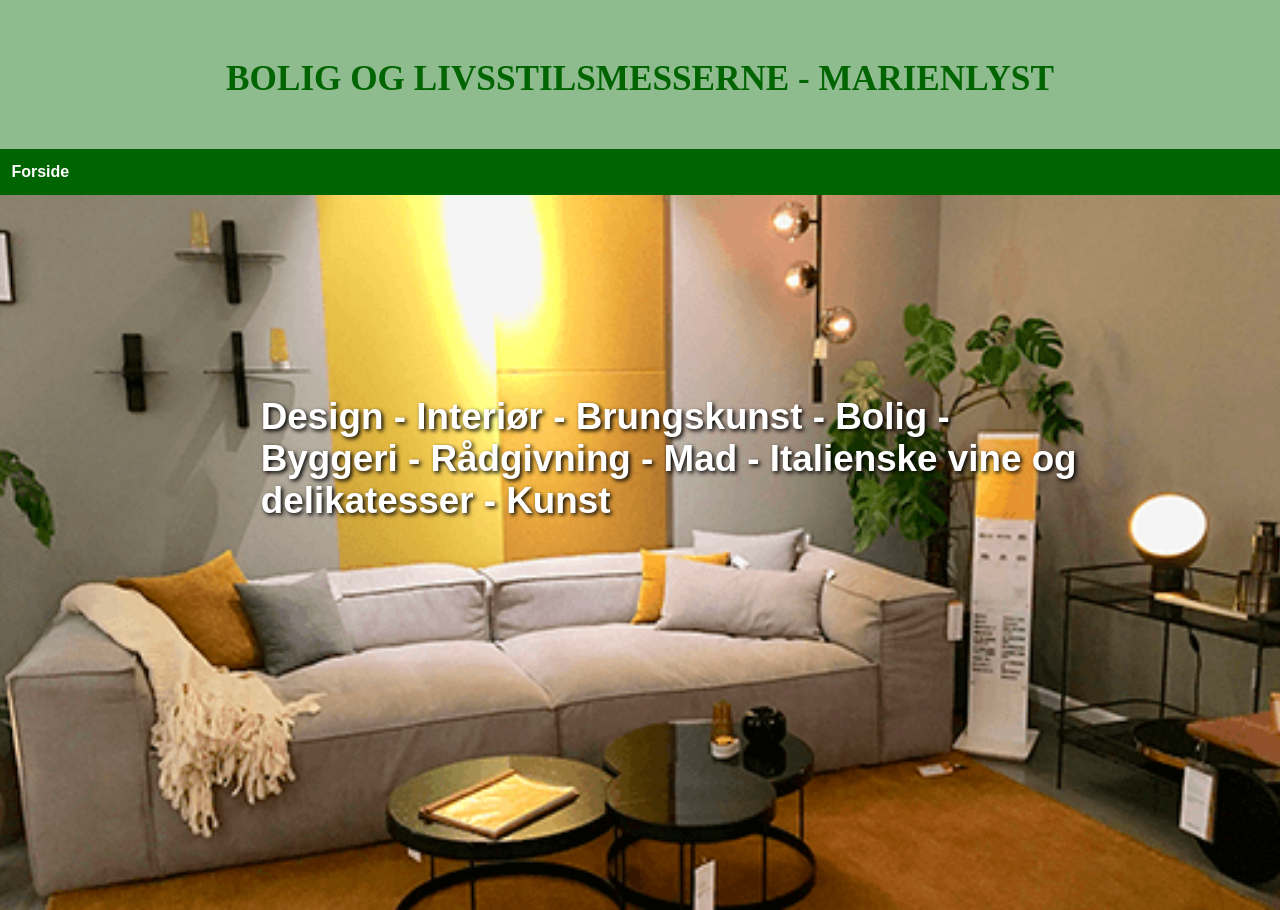
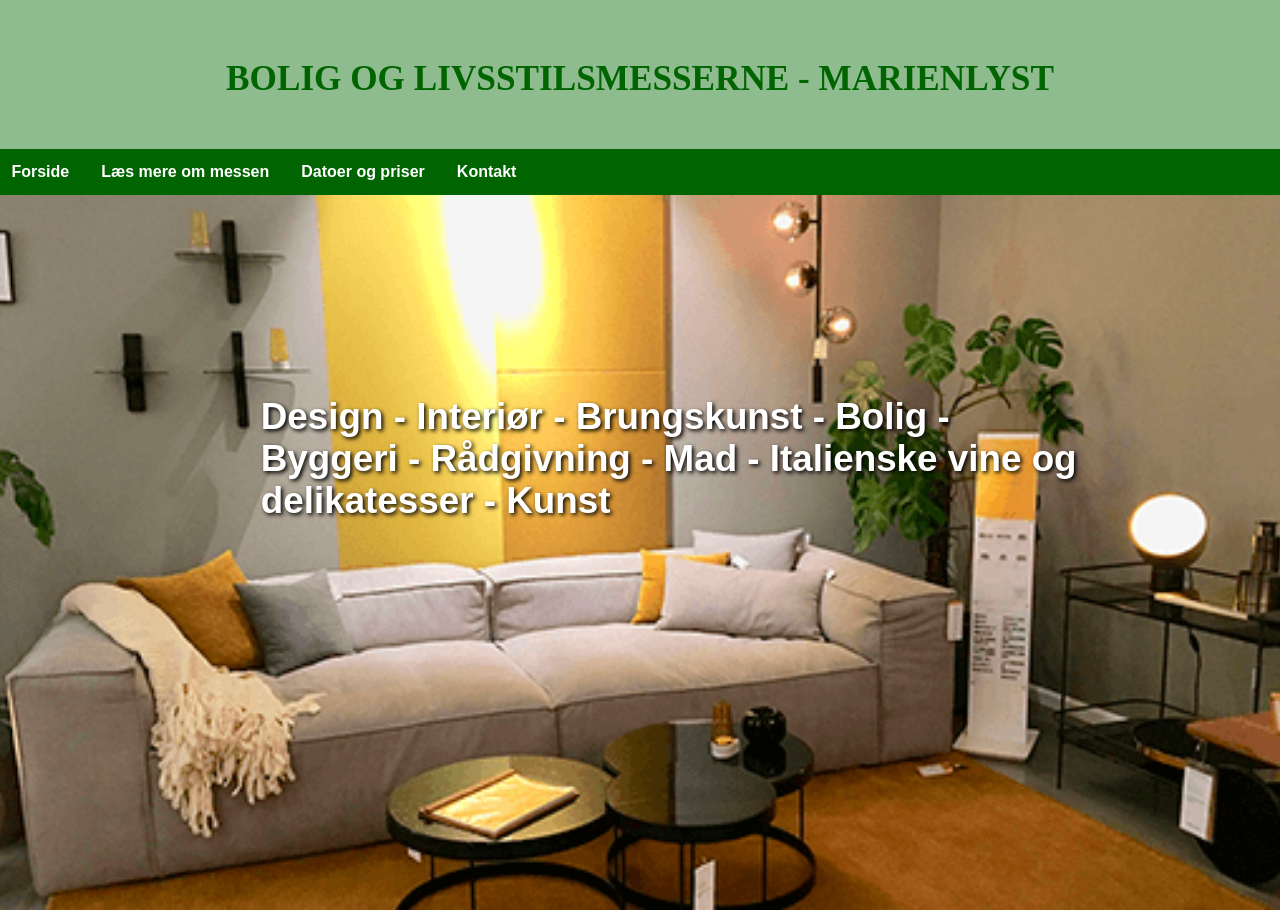
Before and after one commit to simo41c8/Simone, a plain HTML site: page Projekt 4 MMD/Index.html in a window 1280 px wide. Shown: the top 910 px of the page. Drawn offline with Linux system fonts and the light colour scheme.

Commit message:
Undersider ikke kodet

```diff
--- a/Projekt 4 MMD/Index.html
+++ b/Projekt 4 MMD/Index.html
@@ -12,6 +12,9 @@
     <nav>
        <ul class="navbar">
           <li><a href="Index.html"><strong>Forside</strong></a></li>
+          <li><a href="Mereikkelavet.html"><strong>Læs mere om messen</strong></a></li>
+          <li><a href="Priserikkelavet.html"><strong>Datoer og priser</strong></a></li>
+          <li><a href="Kontaktikkelavet.html"><strong>Kontakt</strong></a></li>
        </ul>
     </nav>
         <body>
```
